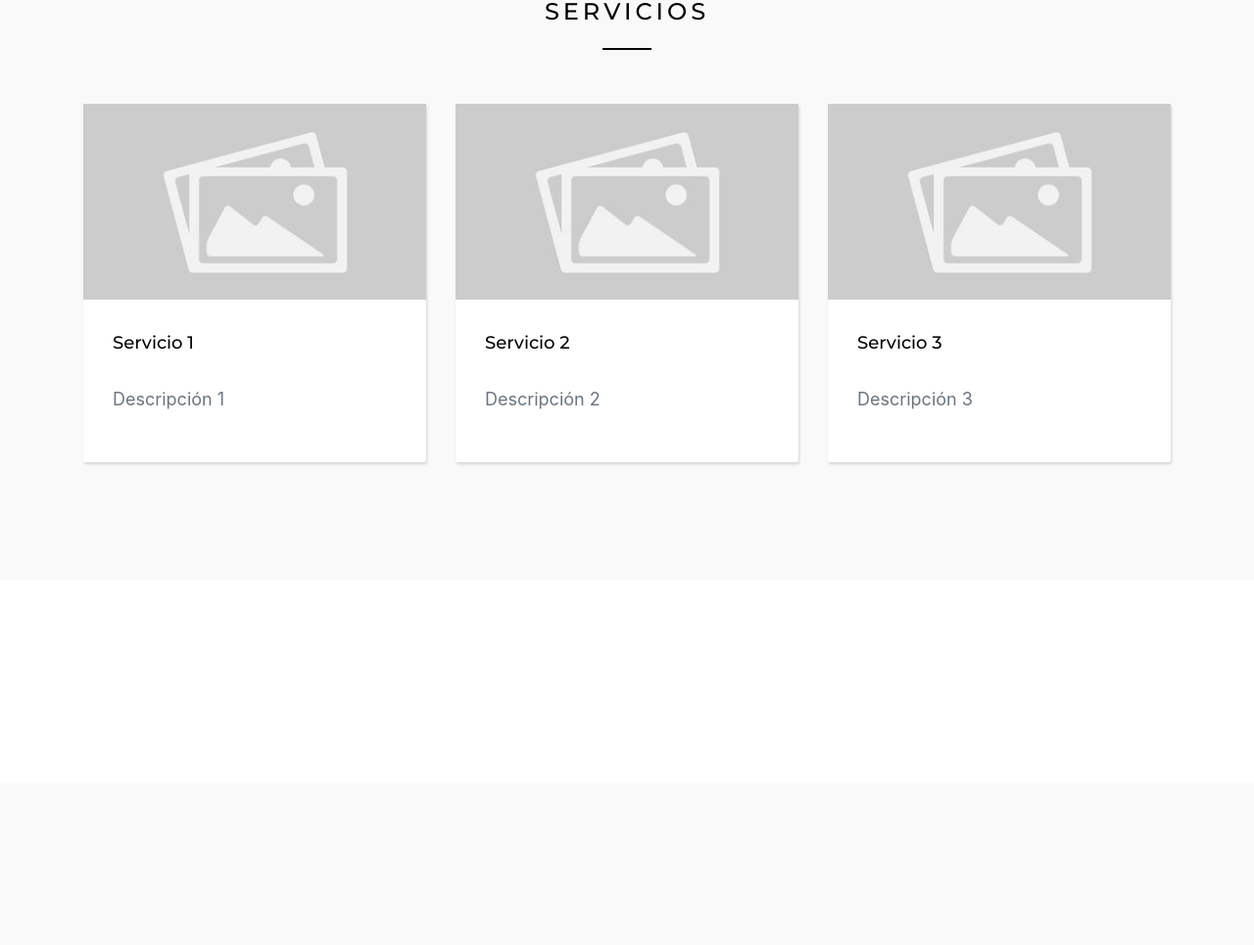
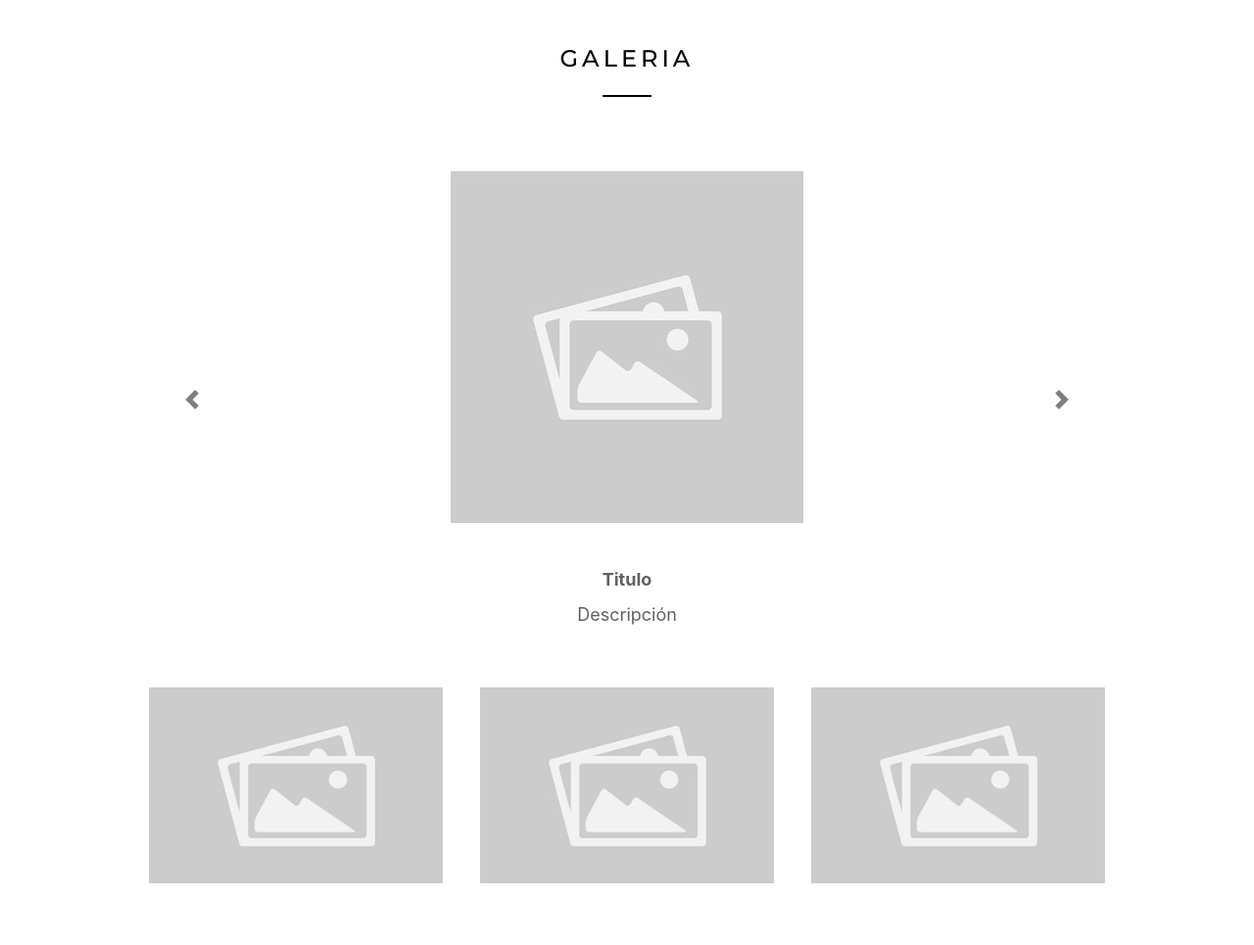
Before and after one commit to ccarcamog/indasa, a PHP site: page /component-show.php in a window 1280 px wide. Shown: the whole page at 98% size. Before the commit the page ends 475 px from the top, so only its background shows below. Run offline with PHP 8.4, Linux system fonts and the light colour scheme.

Commit message:
Componente galeria añadido

```diff
--- a/component-show.php
+++ b/component-show.php
@@ -7,14 +7,16 @@
 	<title>Componentes</title>
 	<link rel="stylesheet" href="style.css">
 	<link rel="stylesheet" href="/css/componentes.css">
+	<link rel="stylesheet" href="/css/others/simplegallery.demo1.css">
 	<link rel="stylesheet" href="/css/bootstrap/bootstrap.min.css">
 </head>
 
 <body>
-	<?php include "componentes/servicios.php" ?>
-
+	<?php include "componentes/galeria.php" ?>
 	<!-- Jquery-2.2.4 js -->
 	<script src="js/jquery/jquery.min.js"></script>
+	<!-- GALERIA -->
+	<script src="/js/simplegallery.min.js"></script>
 	<!-- Popper js -->
 	<script src="js/bootstrap/popper.min.js"></script>
 	<!-- Bootstrap-4 js -->
--- /dev/null
+++ b/componentes/galeria.php
@@ -0,0 +1,60 @@
+<div class="container p-5">
+
+	<div class="row">
+		<div class="col-12">
+			<div class="section-heading text-center">
+				<h4>Galeria</h4>
+				<div class="section-heading-line"></div>
+			</div>
+		</div>
+	</div>
+
+	<div id="gallery" class="simplegallery">
+		<div class="content text-center">
+
+			<div id="galeriaCarousel" class="carousel slide d-flex flex-column justify-content-center" data-ride="carousel">
+				<div class="carousel-inner">
+					<?php
+					for ($i = 0; $i < 3; $i++) {
+					?>
+						<div class="carousel-item <?php if (!$i) echo "active" ?>">
+							<img src="/img/placeholder.jpg" class="image_<?= $i + 1 ?>" style="width:400px; height:400px" />
+							<p class="caption caption_<?= $i + 1 ?>"><strong>Titulo</strong><br>Descripción</p>
+						</div>
+					<?php
+					}
+					?>
+				</div>
+				<a class="carousel-control-prev invert-color" href="#galeriaCarousel" role="button" data-slide="prev">
+					<span class="carousel-control-prev-icon" aria-hidden="true"></span>
+					<span class="sr-only ">Previous</span>
+				</a>
+				<a class="carousel-control-next invert-color" href="#galeriaCarousel" role="button" data-slide="next">
+					<span class="carousel-control-next-icon" aria-hidden="true"></span>
+					<span class="sr-only">Next</span>
+				</a>
+			</div>
+
+
+		</div>
+
+		<div class="clear"></div>
+
+		<div class="thumbnail container">
+			<?php
+			for ($i = 0; $i < 3; $i++) {
+			?>
+				<div class="thumb" data-id="<?= $i ?>" data-galeria="#galeriaCarousel">
+
+					<img src="/img/placeholder.jpg" id="thumb_<?= ($i + 1) ?>" class="thumbs" alt="" />
+
+				</div>
+			<?php
+			}
+			?>
+
+
+		</div>
+
+	</div>
+</div>
--- /dev/null
+++ b/css/others/simplegallery.demo1.css
@@ -0,0 +1,80 @@
+
+/*!
+ * jQuery simple gallery Plugin 1.1.0
+ *
+ * http://fernandomoreiraweb.com/
+ *
+ * Copyright 2013 Fernando Moreira
+ * Released under the MIT license:
+ *   http://mit.fernandomoreiraweb.com/
+ */
+
+
+.simplegallery {
+  margin: 0 auto;
+  /* width: 80vw; */
+
+}
+
+.simplegallery .content {
+  background: #fff;
+  position: relative;
+}
+
+.simplegallery .content img {
+  border-radius: 15px;
+}
+
+.simplegallery .thumbnail {
+  margin-top: 25px;
+  display: flex;
+  flex-direction: row;
+  flex-wrap: wrap;
+  flex-direction: horizontal;
+  justify-content:space-around;
+  align-items: center;
+  overflow-y: visible;
+
+}
+
+.simplegallery .thumbnail .thumb {
+  width: auto;
+  margin: 15px;
+  cursor: pointer;
+}
+
+.simplegallery .thumbnail .thumb img {
+
+  width: 300px !important;
+	height: 200px !important;
+	object-fit: cover;
+
+}
+
+.simplegallery .thumbnail .last { margin: 0; }
+
+.caption{
+	margin-top: 20px;
+}
+
+
+@media (min-width: 768px) {
+  #galeriaCarousel .carousel-item img{
+    height: 80vh;
+    width: 80vw;
+    object-fit: scale-down;
+
+  }
+}
+@media (max-width: 767px) {
+  #galeriaCarousel .carousel-item img{
+    height: 40vh;
+    width: 40vw;
+    object-fit: scale-down;
+
+  }
+}
+
+.direction-arrow{
+  height: 60px;
+}
--- /dev/null
+++ b/js/simplegallery.min.js
@@ -0,0 +1,17 @@
+function newCarousel (className, miliseconds) {
+	$(className).carousel({
+		interval: miliseconds
+	});
+}
+$(document).ready(function () {
+	$('.thumb').on('click', function () {
+		id = $(this).data('id');
+		carousel = $(this).data('galeria')
+
+		$(carousel).carousel(id);
+
+	});
+
+
+
+});
```
